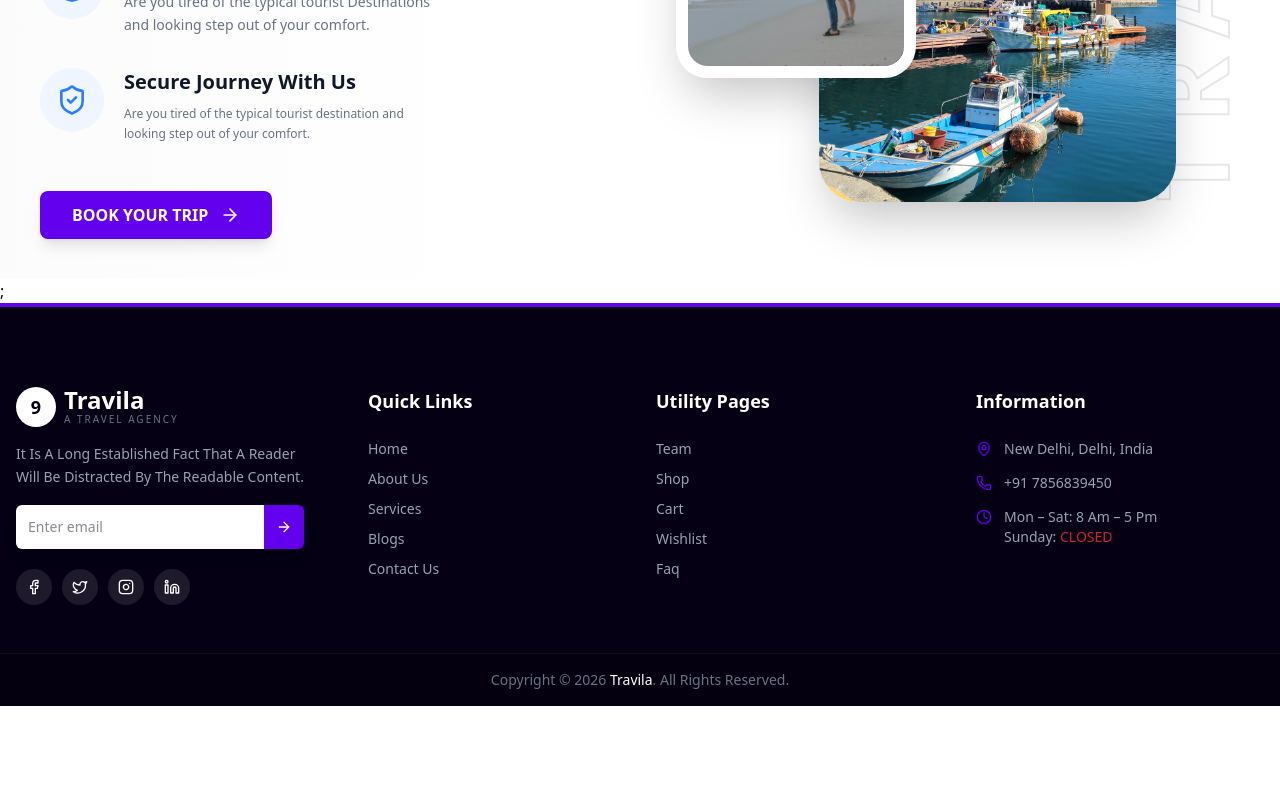
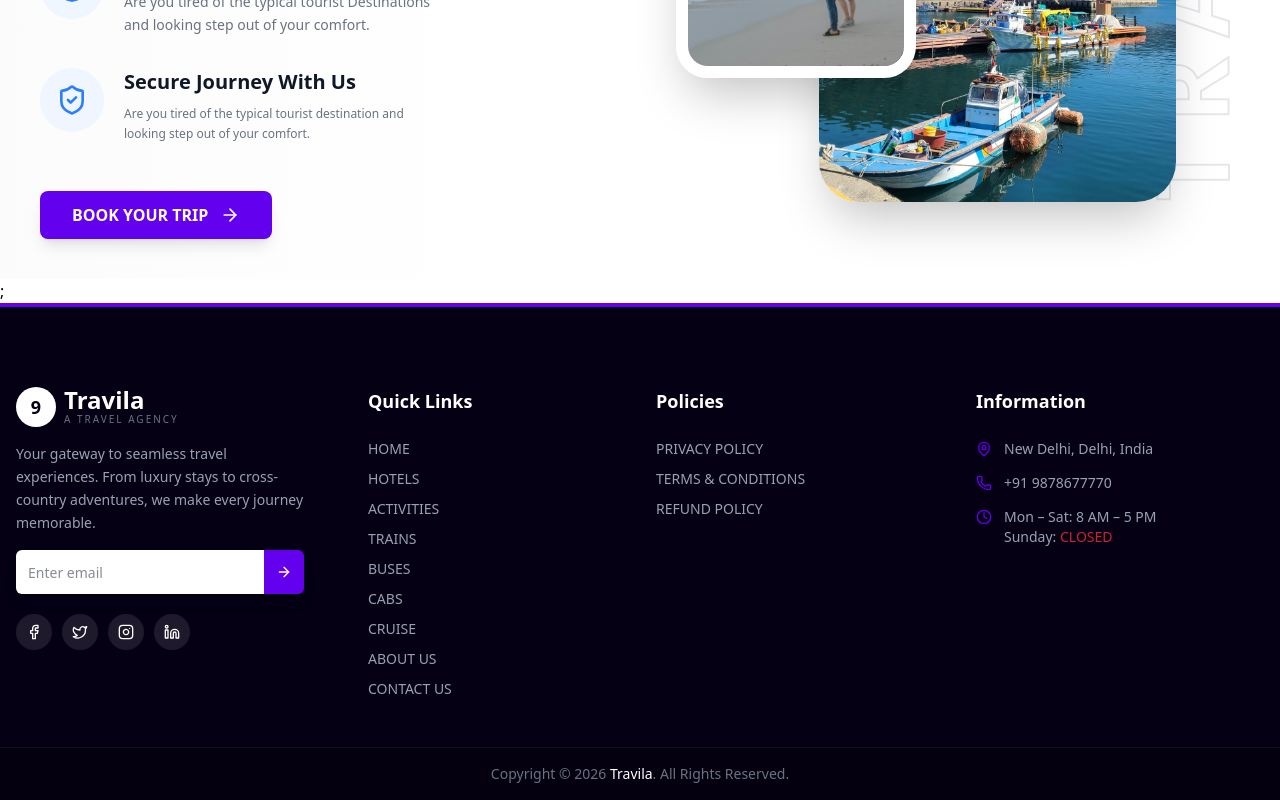
Before and after one commit to Hariom988/Travila, a Next.js app: page / in a window 1280 px wide. Shown: the part 3531-4331 px from the top of the page. Before the commit the page ends 4237 px from the top, so only its background shows below. Built offline with nearby package versions, Linux system fonts and the light colour scheme; no server answers.

Commit message:
added polices links in footer

```diff
--- a/app/components/footer.tsx
+++ b/app/components/footer.tsx
@@ -1,7 +1,6 @@
 "use client";
 
 import Link from "next/link";
-import Image from "next/image"; // Note: Kept import as per original code
 import {
   MapPin,
   Phone,
@@ -14,6 +13,25 @@ import {
 } from "lucide-react";
 
 const Footer = () => {
+  // Organized based on your Navbar reference
+  const quickLinks = [
+    { name: "Home", href: "/" },
+    { name: "Hotels", href: "/hotel" },
+    { name: "Activities", href: "/activities" },
+    { name: "Trains", href: "/train" },
+    { name: "Buses", href: "/bus" },
+    { name: "Cabs", href: "/cabs" },
+    { name: "Cruise", href: "/cruise" },
+    { name: "About Us", href: "/about" },
+    { name: "Contact Us", href: "/contact" },
+  ];
+
+  const policyLinks = [
+    { name: "Privacy Policy", href: "/privacy-policy" },
+    { name: "Terms & Conditions", href: "/terms-and-conditions" },
+    { name: "Refund Policy", href: "/refund-policy" },
+  ];
+
   return (
     <footer className="relative w-full bg-[#050014] text-gray-400 overflow-hidden font-sans border-t-2 md:border-t-4 border-[#6300ee]">
       {/* Main Footer Content */}
@@ -21,7 +39,6 @@ const Footer = () => {
         <div className="grid grid-cols-2 lg:grid-cols-4 gap-x-4 gap-y-8 md:gap-8">
           {/* SECTION 1: Brand & Newsletter */}
           <div className="col-span-2 lg:col-span-1 space-y-4">
-            {/* Logo - More compact on mobile */}
             <div className="flex items-center gap-2">
               <div className="w-8 h-8 md:w-10 md:h-10 bg-white rounded-full flex items-center justify-center shrink-0">
                 <span className="text-[#050014] font-bold text-lg">9</span>
@@ -37,11 +54,10 @@ const Footer = () => {
             </div>
 
             <p className="text-xs md:text-sm leading-relaxed text-gray-400 max-w-sm">
-              It Is A Long Established Fact That A Reader Will Be Distracted By
-              The Readable Content.
+              Your gateway to seamless travel experiences. From luxury stays to
+              cross-country adventures, we make every journey memorable.
             </p>
 
-            {/* Newsletter - More compact height */}
             <form className="flex w-full max-w-sm shadow-lg">
               <input
                 type="email"
@@ -56,7 +72,6 @@ const Footer = () => {
               </button>
             </form>
 
-            {/* Social Icons - Scaled down slightly */}
             <div className="flex gap-2.5 pt-1">
               {[Facebook, Twitter, Instagram, Linkedin].map((Icon, index) => (
                 <Link
@@ -70,47 +85,45 @@ const Footer = () => {
             </div>
           </div>
 
-          {/* SECTION 2: Quick Links */}
+          {/* SECTION 2: Quick Links (Updated from Navbar) */}
           <div className="col-span-1 lg:pl-8">
             <h3 className="text-white text-base md:text-lg font-bold mb-4 md:mb-6">
               Quick Links
             </h3>
             <ul className="space-y-2.5">
-              {["Home", "About Us", "Services", "Blogs", "Contact Us"].map(
-                (item) => (
-                  <li key={item}>
-                    <Link
-                      href="#"
-                      className="text-xs md:text-sm hover:text-[#6300ee] hover:pl-1 transition-all duration-300 block"
-                    >
-                      {item}
-                    </Link>
-                  </li>
-                ),
-              )}
-            </ul>
-          </div>
-
-          {/* SECTION 3: Utility Pages */}
-          <div className="col-span-1">
-            <h3 className="text-white text-base md:text-lg font-bold mb-4 md:mb-6">
-              Utility Pages
-            </h3>
-            <ul className="space-y-2.5">
-              {["Team", "Shop", "Cart", "Wishlist", "Faq"].map((item) => (
-                <li key={item}>
+              {quickLinks.map((link) => (
+                <li key={link.name}>
                   <Link
-                    href="#"
-                    className="text-xs md:text-sm hover:text-[#6300ee] hover:pl-1 transition-all duration-300 block"
+                    href={link.href}
+                    className="text-xs md:text-sm uppercase hover:text-[#6300ee] hover:pl-1 transition-all duration-300 block"
                   >
-                    {item}
+                    {link.name}
                   </Link>
                 </li>
               ))}
             </ul>
           </div>
 
-          {/* SECTION 4: Information */}
+          {/* SECTION 3: Policies */}
+          <div className="col-span-1">
+            <h3 className="text-white text-base md:text-lg font-bold mb-4 md:mb-6">
+              Policies
+            </h3>
+            <ul className="space-y-2.5">
+              {policyLinks.map((policy) => (
+                <li key={policy.name}>
+                  <Link
+                    href={policy.href}
+                    className="text-xs md:text-sm uppercase hover:text-[#6300ee] hover:pl-1 transition-all duration-300 block"
+                  >
+                    {policy.name}
+                  </Link>
+                </li>
+              ))}
+            </ul>
+          </div>
+
+          {/* SECTION 4: Contact Info */}
           <div className="col-span-2 lg:col-span-1 pt-2 md:pt-0">
             <h3 className="text-white text-base md:text-lg font-bold mb-4 md:mb-6 border-t md:border-t-0 border-white/5 pt-6 md:pt-0">
               Information
@@ -124,12 +137,12 @@ const Footer = () => {
               </li>
               <li className="flex items-center gap-3">
                 <Phone className="w-4 h-4 text-[#6300ee] shrink-0" />
-                <span className="text-xs md:text-sm">+91 7856839450</span>
+                <span className="text-xs md:text-sm">+91 9878677770</span>
               </li>
               <li className="flex items-start gap-3">
                 <Clock className="w-4 h-4 text-[#6300ee] shrink-0 mt-0.5" />
                 <span className="text-xs md:text-sm leading-snug">
-                  Mon – Sat: 8 Am – 5 Pm
+                  Mon – Sat: 8 AM – 5 PM
                   <br />
                   Sunday: <span className="text-red-500/80">CLOSED</span>
                 </span>
@@ -139,11 +152,10 @@ const Footer = () => {
         </div>
       </div>
 
-      {/* COPYRIGHT BAR */}
       <div className="relative z-20 border-t border-white/5 bg-black/20">
         <div className="container mx-auto px-4 py-4 text-center">
           <p className="text-[10px] md:text-sm text-gray-500">
-            Copyright © 2026{" "}
+            Copyright © {new Date().getFullYear()}{" "}
             <span className="text-white font-medium">Travila</span>. All Rights
             Reserved.
           </p>
```
